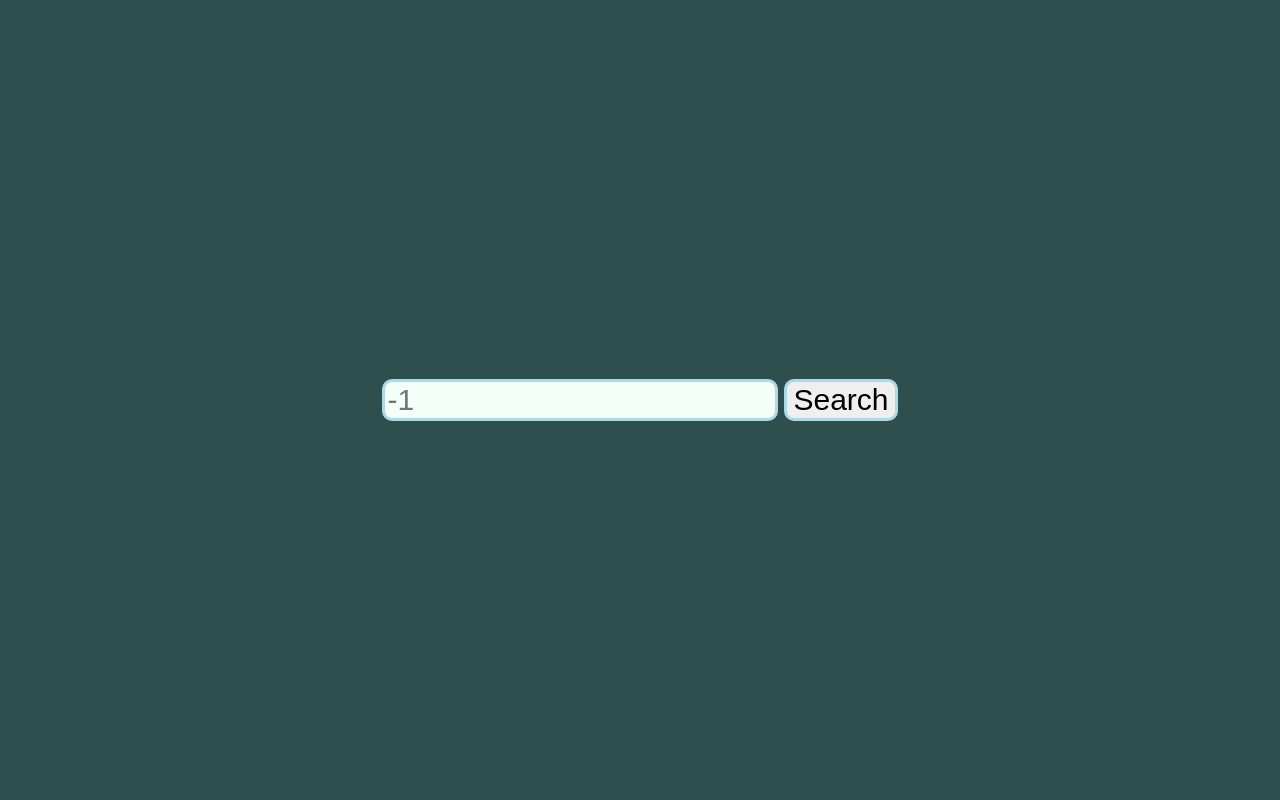
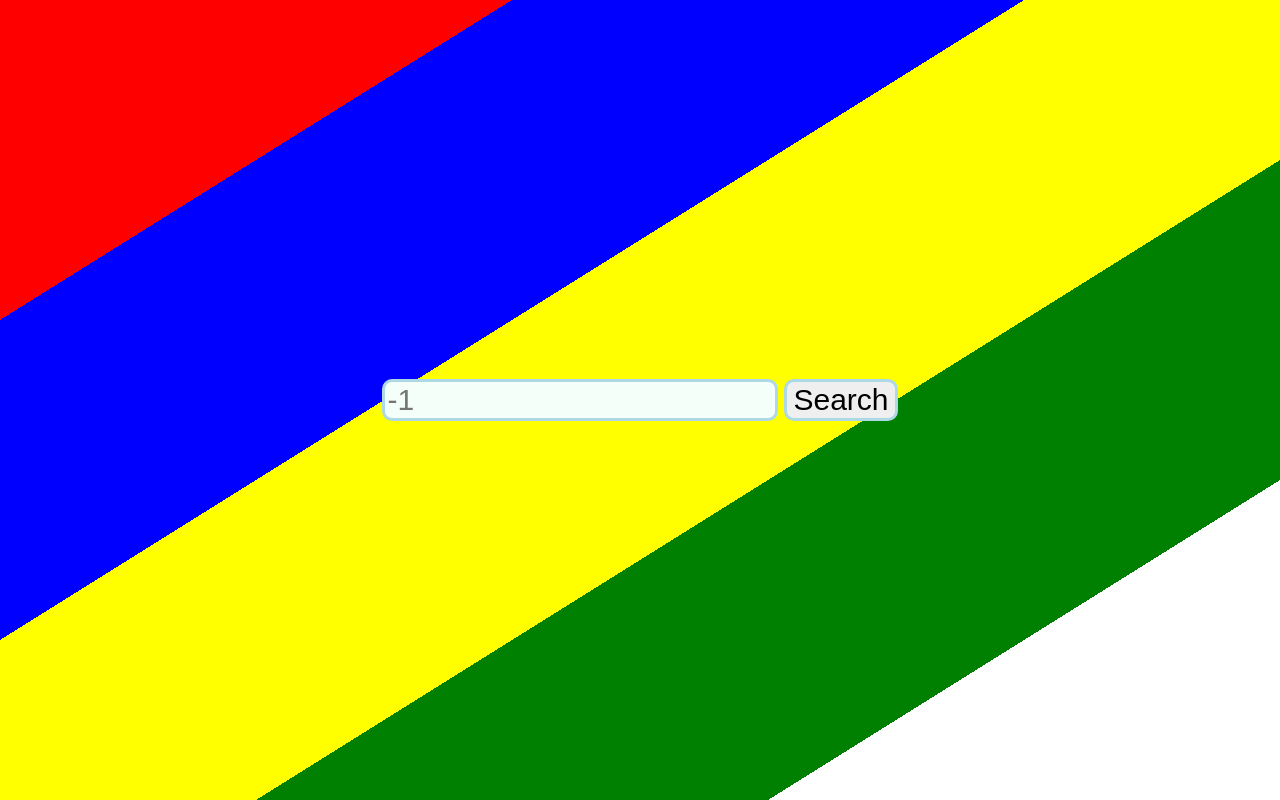
Before and after one commit to MDanialSaleem/Pokedex-React, a React (Create React App) app: page / in a window 1280 px wide. Built offline with nearby package versions, Linux system fonts and the light colour scheme.

Commit message:
ImprovedBackgroundAndLoaderColor

```diff
--- a/src/App.js
+++ b/src/App.js
@@ -11,7 +11,8 @@ class App extends Component {
   render()
   {
     const styles = {
-      background: "darkslategrey",
+      backgroundImage: "linear-gradient(to bottom right, red, red 20%, blue 20%, blue 40%, yellow 40%, yellow 60%, green 60%, green 80%, white 80%, white 100%)",
+      backgroundAttachment: "fixed",
       height: "100%",
       width: "100%",
       position: "fixed",
--- a/src/components/AppLoader.js
+++ b/src/components/AppLoader.js
@@ -9,7 +9,7 @@ export default function(props)
         zIndex : 2,
         width: "100%",
         height : "100%",
-        background: "green",
+        background: "linear-gradient(to bottom right, red, red 20%, blue 20%, blue 40%, yellow 40%, yellow 60%, green 60%, green 80%, white 80%, white 100%)",
         display: "flex",
         justifyContent: "center",
         alignItems: "center"
--- a/src/components/BasicLoader/BasicLoader.css
+++ b/src/components/BasicLoader/BasicLoader.css
@@ -3,7 +3,7 @@
     width: 51px;
     height: 51px;
     border-radius: 50%;
-    background: #cef;
+    background: black;
     animation: lds-circle 2.4s cubic-bezier(0, 0.2, 0.8, 1) infinite;
   }
   @keyframes lds-circle {
```
